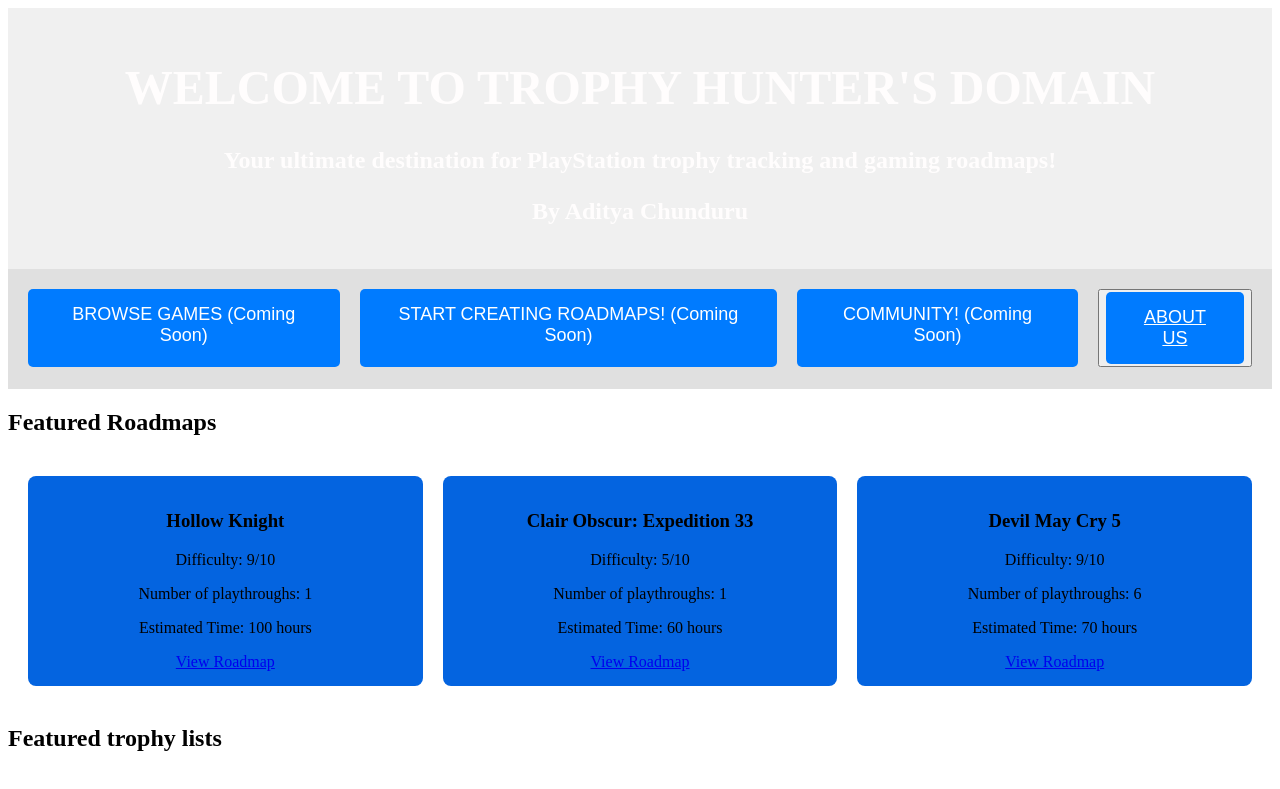
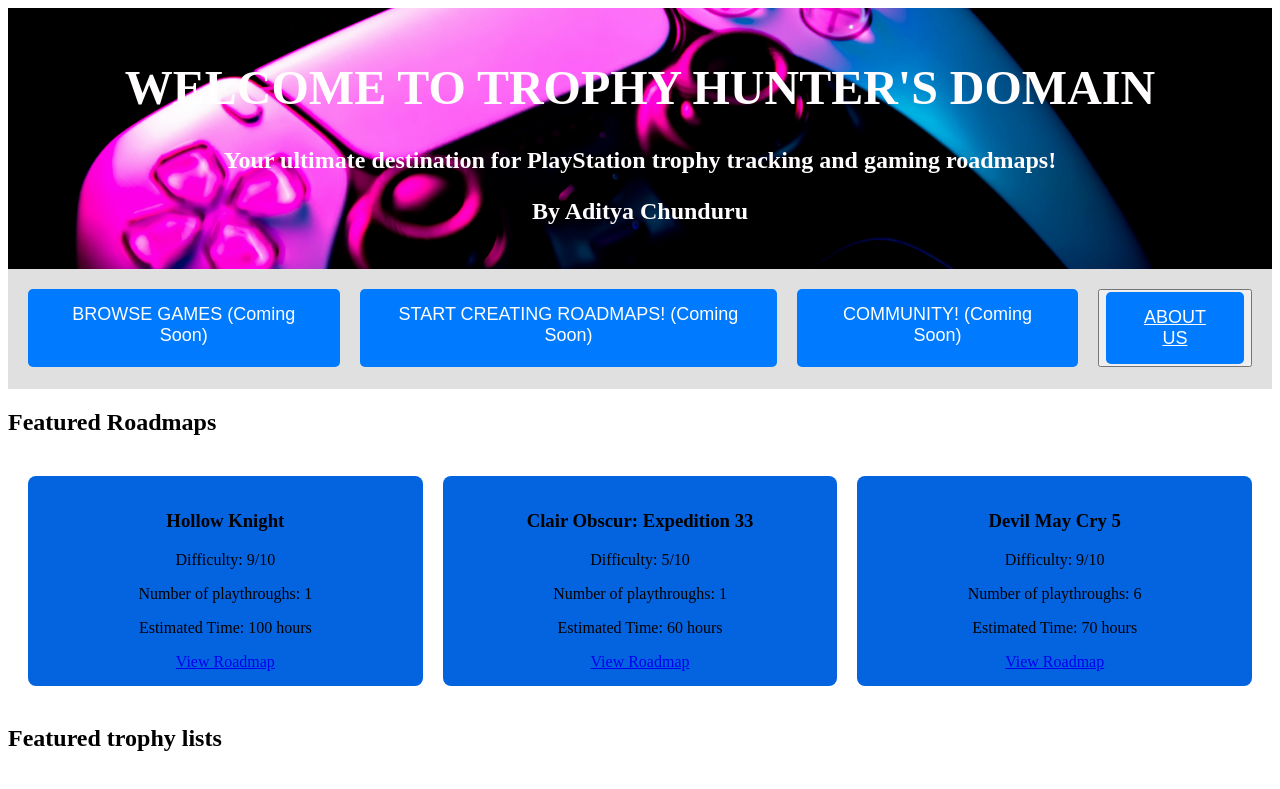
Before and after one commit to Aditya-chunduru/ITC2400-Signature-assignment-, a plain HTML site: page index.html in a window 1280 px wide. Shown: the top 789 px of the page. Drawn offline with Linux system fonts and the light colour scheme.

Commit message:
style.css

```diff
--- a/style.css
+++ b/style.css
@@ -3,7 +3,7 @@
 
 .banner {
     background-color: #f0f0f0;
-    background-image: url(Images/Logo.jpg);
+    background-image: url(Logo.jpg);
     background-size: cover;
     background-position: center;
     padding: 20px;
@@ -136,4 +136,5 @@
     padding: 20px;
     border-radius: 8px;
     margin: 20px 0;
+
 }
```
